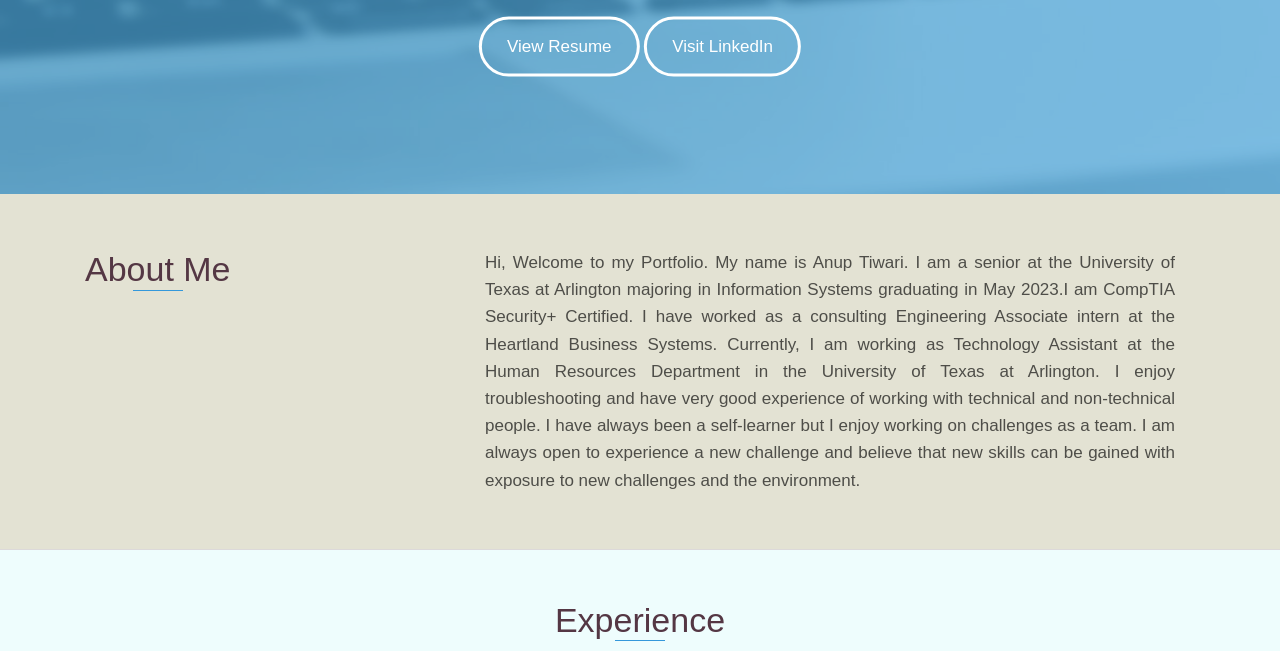
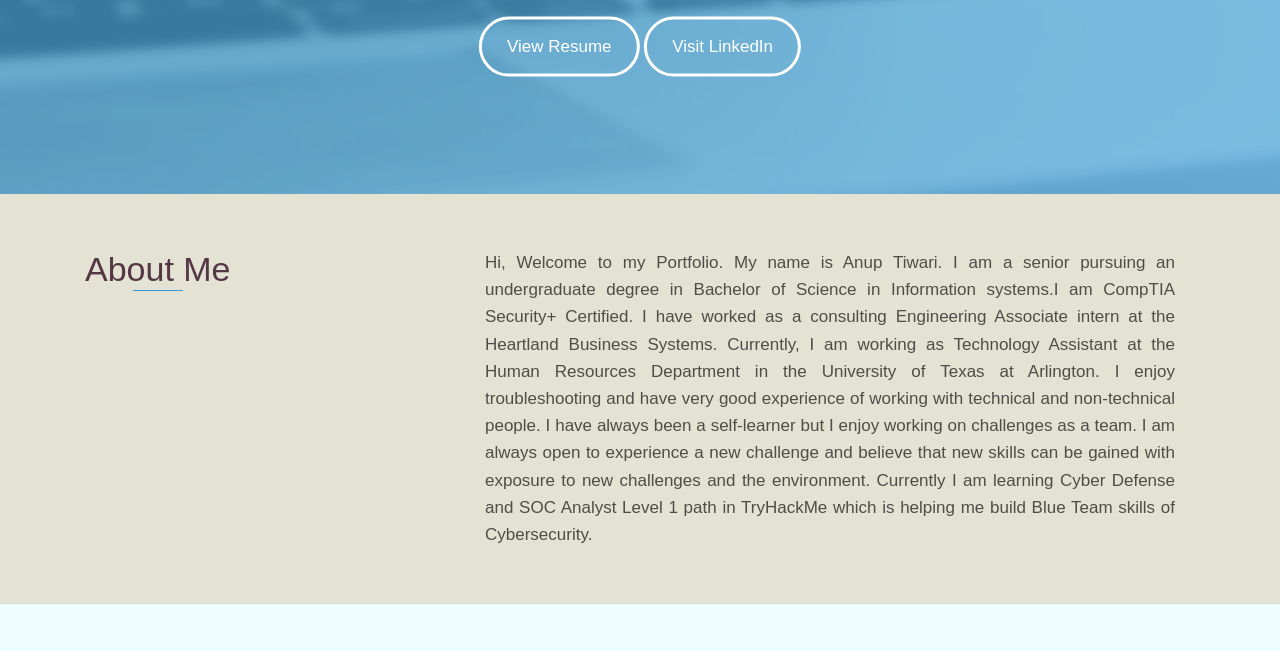
Before and after one commit to axt3023/Portfolio, a website: page index.html in a window 1280 px wide. Shown: the part 606-1257 px from the top of the page. Drawn offline with nearby package versions, Linux system fonts and the light colour scheme.

Commit message:
Update index.html

```diff
--- a/index.html
+++ b/index.html
@@ -123,11 +123,12 @@
                 </div>
                 <div class="col-md-8">
                     <p style="color:rgba(0, 0, 0, 0.658)">
-                        Hi, Welcome to my Portfolio. My name is Anup Tiwari. I am a senior at the University of Texas at Arlington majoring in Information Systems graduating in May 2023.I am CompTIA Security+ Certified. I have worked as
+                        Hi, Welcome to my Portfolio. My name is Anup Tiwari. I am a senior pursuing an undergraduate degree in Bachelor of Science in Information systems.I am CompTIA Security+ Certified. I have worked as
                         a consulting Engineering Associate intern at the Heartland Business Systems. Currently, I am working as Technology Assistant at the Human Resources Department in the University of Texas at Arlington.
                         I enjoy
                         troubleshooting and have very good experience of working with technical and non-technical
                         people. I have always been a self-learner but I enjoy working on challenges as a team. I am always open to experience a new challenge and believe that new skills can be gained with exposure to new challenges and the environment.
+                        Currently I am learning Cyber Defense and SOC Analyst Level 1 path in TryHackMe which is helping me build Blue Team skills of Cybersecurity.
                 </div>
             </div>
         </div>
```
